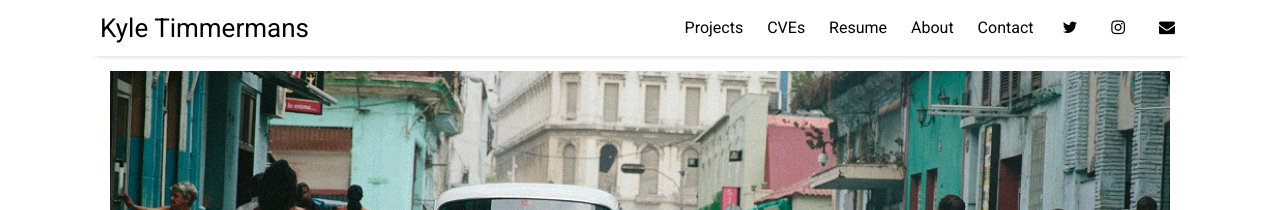
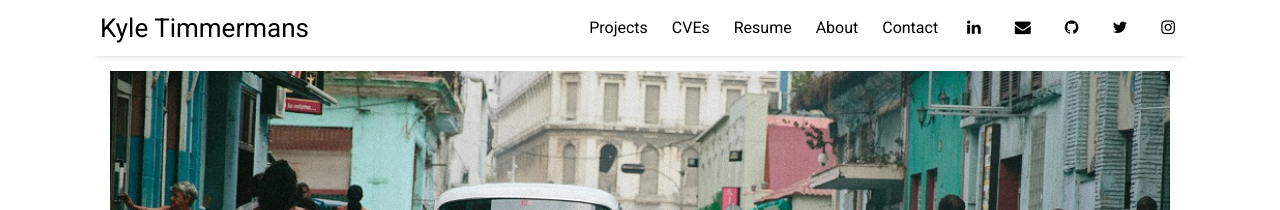
Before and after one commit to kyletimmermans/kyletimmermans.github.io, a Jekyll site: the page built from index.html, in a window 1280 px wide. Shown: the top 210 px of the page. Built offline with Jekyll 4.4.1, drawn with Linux system fonts in a browser that asks for light colours; nearby versions of some CDN libraries; the list of posts is cut into pages by our own code.

Commit message:
Update settings.yml

```diff
--- a/_data/settings.yml
+++ b/_data/settings.yml
@@ -15,9 +15,12 @@ menu:
 
 # Available social icons are powered by Font Awesome, so you can use any icon that they offer
 social:
+- {icon: 'linkedin', link: 'https://www.linkedin.com/in/kyle-timmermans/'}
+- {icon: 'envelope', link: 'mailto:ktimmermans@fordham.edu'}
+- {icon: 'github', link: 'https://github.com/kyletimmermans'}
 - {icon: 'twitter', link: 'https://twitter.com/kyletimmermans'}
 - {icon: 'instagram', link: 'https://instagram.com/kyle_timmermans'}
-- {icon: 'envelope', link: 'mailto:ktimmermans@fordham.edu'}
+
 # - {icon: 'rss-square', link: 'rss-feed.xml'}
 
 # Customize site text
```
